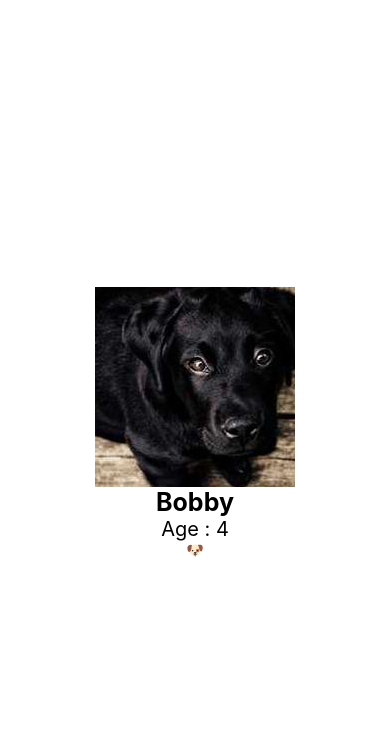
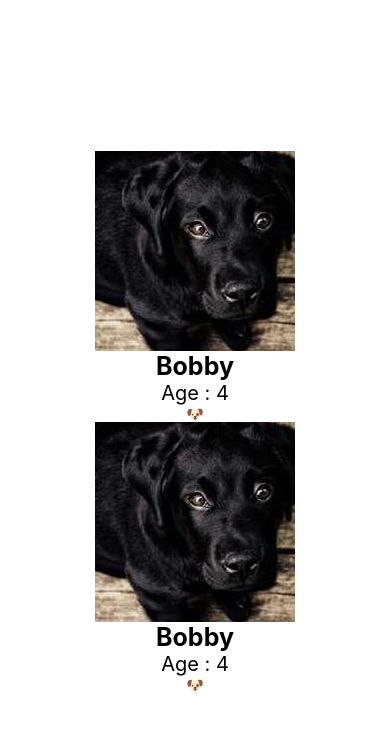
Before and after one commit to TheoDieppois/react-native-introduction, a React Native app: screen / in a window 390 px wide. Shown: the top 730 px of the page. Built offline with nearby package versions, Linux system fonts and the light colour scheme.

Commit message:
feat: add animal component

```diff
--- a/App.js
+++ b/App.js
@@ -1,36 +1,11 @@
-import { StyleSheet, Text, View, Image } from "react-native";
+import { StyleSheet, View } from "react-native";
+import Animal from "./components/Animal";
 
 export default function App() {
-  const name = "Bobby";
-  const age = 4;
-  const isDog = true;
-
   return (
     <View style={styles.container}>
-      <Image
-        source={require(isDog ? "./assets/dog.jpg" : "./assets/cat.jpg")}
-        style={{
-          width: 200,
-          height: 200,
-        }}
-      />
-      <Text
-        style={{
-          fontSize: 25,
-          fontWeight: "bold",
-        }}
-      >
-        {name}
-      </Text>
-      <Text
-        style={{
-          fontSize: 20,
-        }}
-      >
-        Age : {age}
-      </Text>
-
-      <Text>{isDog ? "🐶" : "🐱"}</Text>
+      <Animal />
+      <Animal />
     </View>
   );
 }
--- /dev/null
+++ b/components/Animal.js
@@ -0,0 +1,46 @@
+import { View, Text, Image, StyleSheet } from "react-native";
+import React from "react";
+
+const Animal = () => {
+  const name = "Bobby";
+  const age = 4;
+  const isDog = true;
+
+  return (
+    <View style={styles.animal}>
+      <Image
+        source={require(isDog ? "../assets/dog.jpg" : "../assets/cat.jpg")}
+        style={{
+          width: 200,
+          height: 200,
+        }}
+      />
+      <Text
+        style={{
+          fontSize: 25,
+          fontWeight: "bold",
+        }}
+      >
+        {name}
+      </Text>
+      <Text
+        style={{
+          fontSize: 20,
+        }}
+      >
+        Age : {age}
+      </Text>
+
+      <Text>{isDog ? "🐶" : "🐱"}</Text>
+    </View>
+  );
+};
+
+const styles = StyleSheet.create({
+  animal: {
+    alignItems: "center",
+    justifyContent: "center",
+  },
+});
+
+export default Animal;
```
Also changed, not shown: 1 other file (tests, documents, lock files or other folders).
